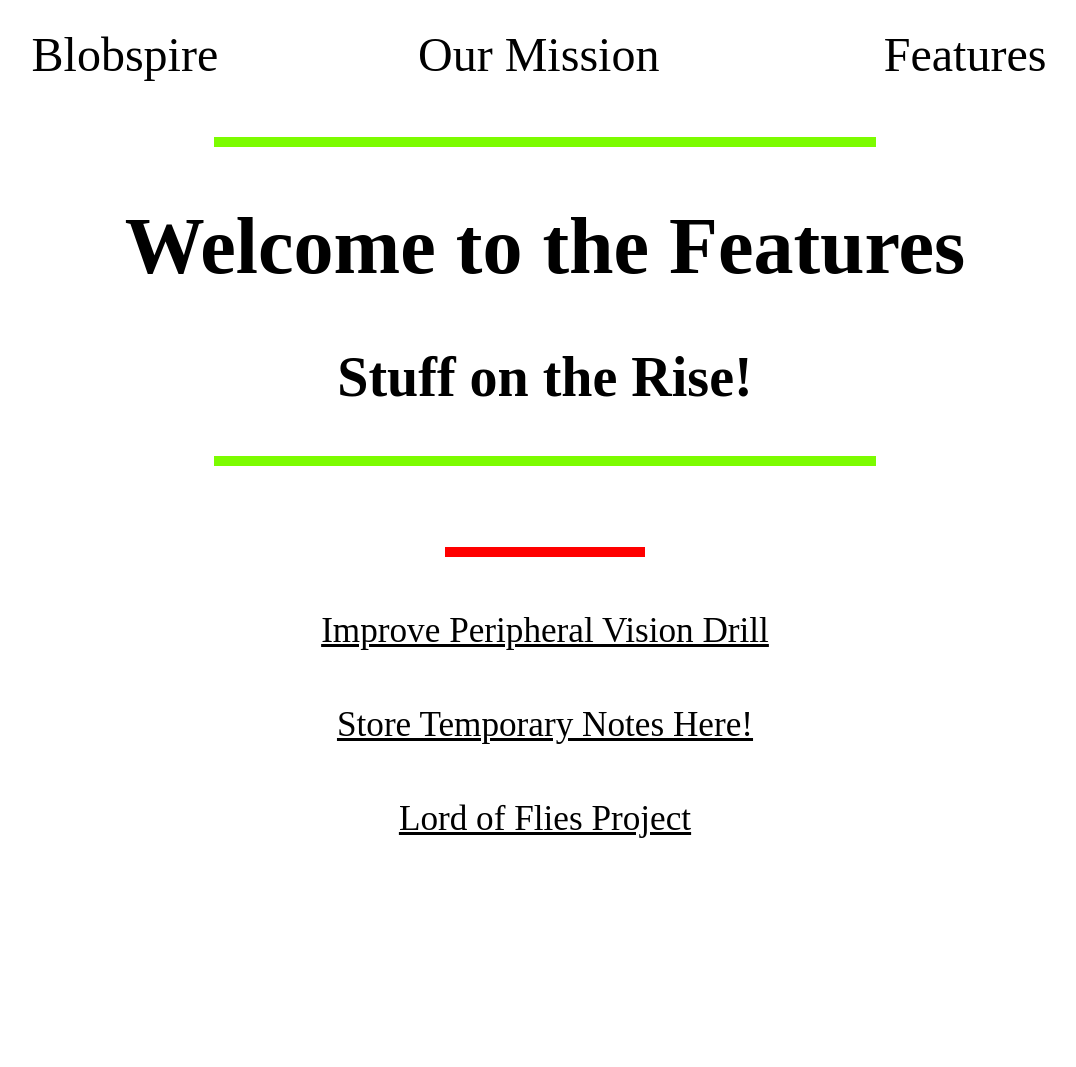
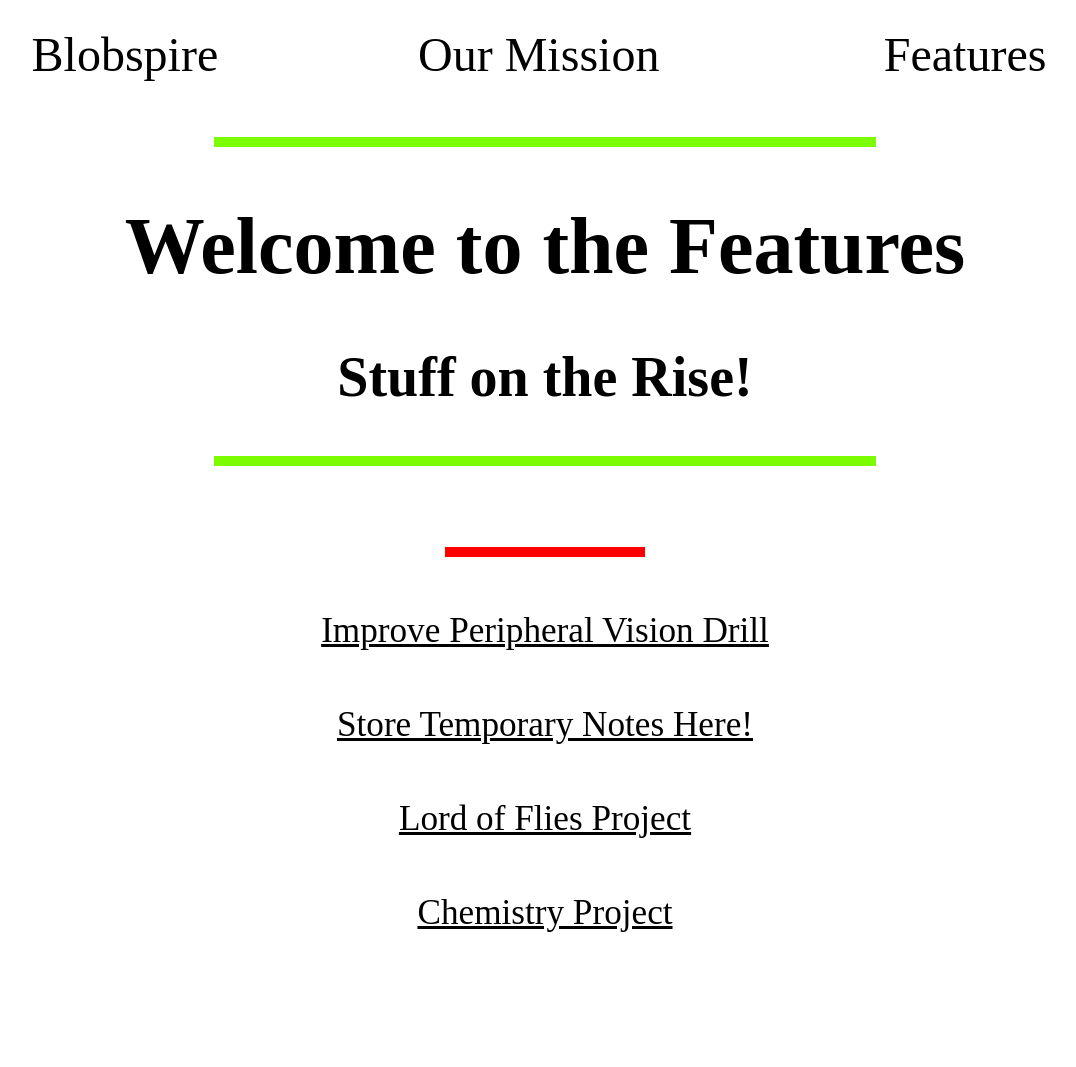
Before and after one commit to blobspire/blobspire.github.io, a Jekyll site: the page features/index.html, which Jekyll copies as it is, in a window 1280 px wide. Shown: the whole page, without its empty margins (95-1171 px from the left). Built offline with Jekyll 4.4.1, drawn with Linux system fonts in a browser that asks for light colours; before the commit the page ends 973 px from its top, so only the background shows below that.

Commit message:
add link to chem project

```diff
--- a/features/index.html
+++ b/features/index.html
@@ -136,6 +136,12 @@ li a.active {
 <a id="featureOption" href="https://blobspire.github.io/lof">Lord of Flies Project</a>
 <br>
 <br>
+<br>
+<br>
+
+<a id="featureOption" href="https://blobspire.github.io/features/chemProject">Chemistry Project</a>
+<br>
+<br>
 
 </div>
 
```
